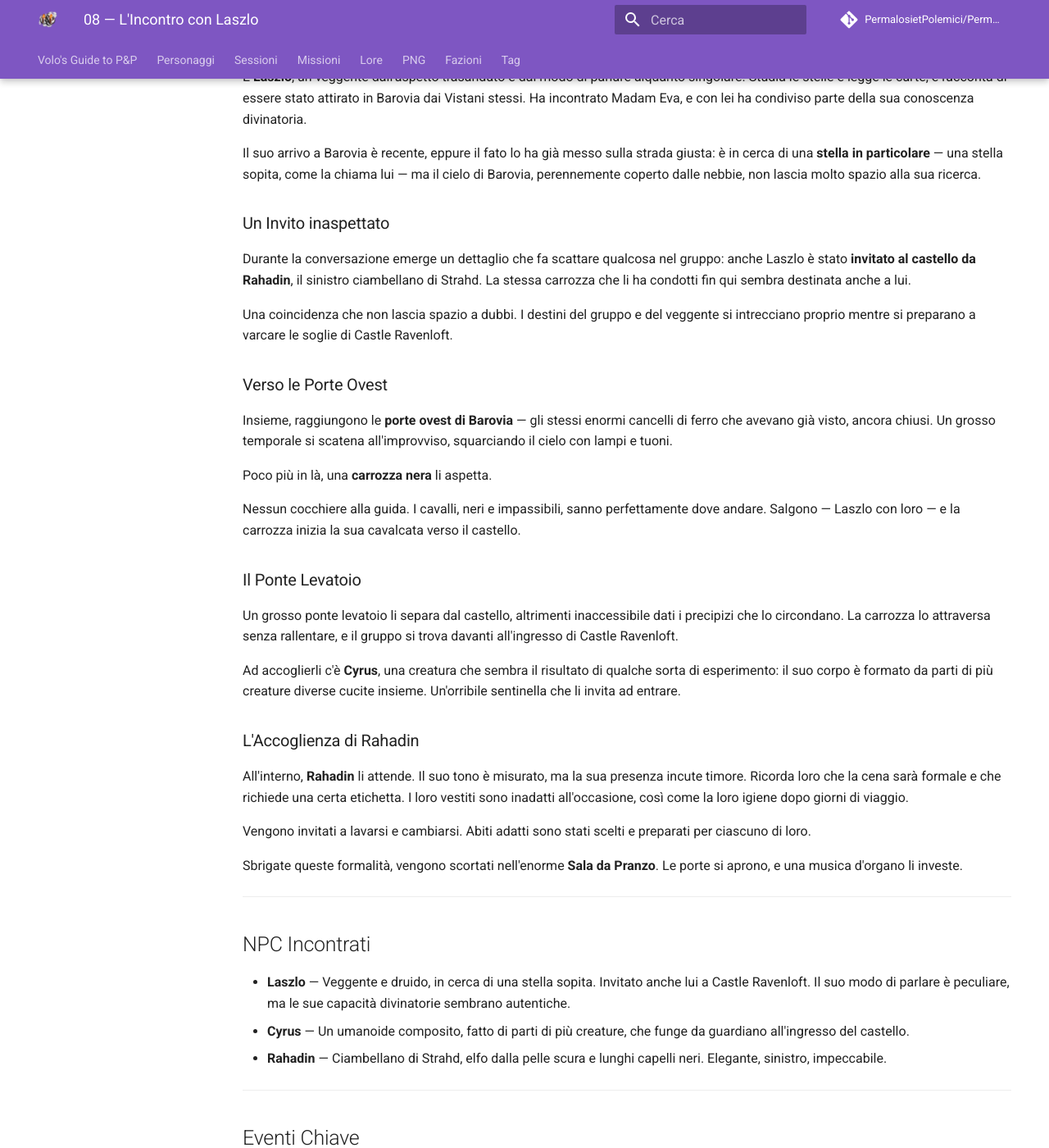
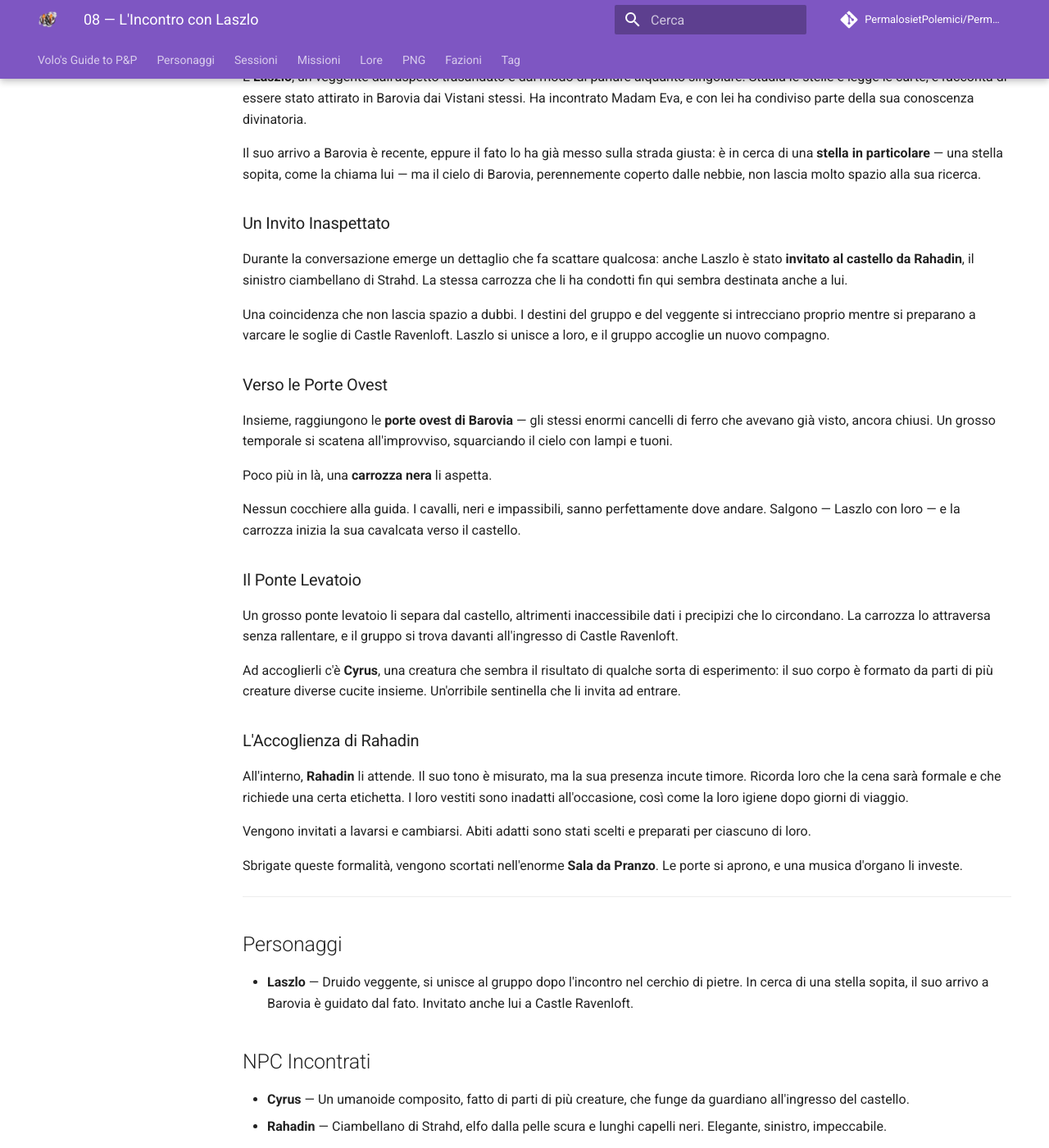
Before and after one commit to PermalosietPolemici/PermalosietPolemici.github.io, an MkDocs documentation site: the page built from docs/sessioni/strahd/08-laszlo.md, in a window 1280 px wide and 1400 px high, scrolled down 581 px. Shown: the whole window at 82% size. Built offline with MkDocs 1.6.1 and Material for MkDocs 9.7.7, drawn with Linux system fonts in a browser that asks for light colours; comment, search, counter and statistics services are not loaded; some of the changed text lies outside the part shown.

Commit message:
Corretto: Laszlo è un PG, non un NPC
- Capitolo 08: Laszlo spostato da 'NPC Incontrati' a 'Personaggi'
- Tono generale corretto: Laszlo è un compagno che si unisce al gruppo, non un PNG

```diff
--- a/docs/sessioni/strahd/08-laszlo.md
+++ b/docs/sessioni/strahd/08-laszlo.md
@@ -1,6 +1,6 @@
 # 08 — L'Incontro con Laszlo
 
-> *Il druido veggente nel cerchio di pietre infestato dagli insetti. Destini che si incrociano sulla strada per Ravenloft.*
+> *Il druido veggente nel cerchio di pietre infestato dagli insetti. Un nuovo compagno si unisce al gruppo sulla strada per Ravenloft.*
 
 ---
 
@@ -20,11 +20,11 @@ Liberata l'area dagli insetti, il gruppo fa la conoscenza della figura nel cerch
 
 Il suo arrivo a Barovia è recente, eppure il fato lo ha già messo sulla strada giusta: è in cerca di una **stella in particolare** — una stella sopita, come la chiama lui — ma il cielo di Barovia, perennemente coperto dalle nebbie, non lascia molto spazio alla sua ricerca.
 
-### Un Invito inaspettato
+### Un Invito Inaspettato
 
-Durante la conversazione emerge un dettaglio che fa scattare qualcosa nel gruppo: anche Laszlo è stato **invitato al castello da Rahadin**, il sinistro ciambellano di Strahd. La stessa carrozza che li ha condotti fin qui sembra destinata anche a lui.
+Durante la conversazione emerge un dettaglio che fa scattare qualcosa: anche Laszlo è stato **invitato al castello da Rahadin**, il sinistro ciambellano di Strahd. La stessa carrozza che li ha condotti fin qui sembra destinata anche a lui.
 
-Una coincidenza che non lascia spazio a dubbi. I destini del gruppo e del veggente si intrecciano proprio mentre si preparano a varcare le soglie di Castle Ravenloft.
+Una coincidenza che non lascia spazio a dubbi. I destini del gruppo e del veggente si intrecciano proprio mentre si preparano a varcare le soglie di Castle Ravenloft. Laszlo si unisce a loro, e il gruppo accoglie un nuovo compagno.
 
 ### Verso le Porte Ovest
 
@@ -50,9 +50,12 @@ Sbrigate queste formalità, vengono scortati nell'enorme **Sala da Pranzo**. Le
 
 ---
 
+## Personaggi
+
+- **Laszlo** — Druido veggente, si unisce al gruppo dopo l'incontro nel cerchio di pietre. In cerca di una stella sopita, il suo arrivo a Barovia è guidato dal fato. Invitato anche lui a Castle Ravenloft.
+
 ## NPC Incontrati
 
-- **Laszlo** — Veggente e druido, in cerca di una stella sopita. Invitato anche lui a Castle Ravenloft. Il suo modo di parlare è peculiare, ma le sue capacità divinatorie sembrano autentiche.
 - **Cyrus** — Un umanoide composito, fatto di parti di più creature, che funge da guardiano all'ingresso del castello.
 - **Rahadin** — Ciambellano di Strahd, elfo dalla pelle scura e lunghi capelli neri. Elegante, sinistro, impeccabile.
 
@@ -62,7 +65,7 @@ Sbrigate queste formalità, vengono scortati nell'enorme **Sala da Pranzo**. Le
 
 - Una luce nel bosco conduce a un cerchio di pietre
 - Incontro con Laszlo, druido veggente in cerca di una stella
-- Laszlo è stato invitato al castello da Rahadin, come il gruppo
+- Laszlo è stato invitato al castello da Rahadin, come il gruppo, e si unisce a loro
 - Viaggio insieme verso le porte ovest di Barovia
 - Carrozza senza cocchiere li trasporta a Castle Ravenloft
 - Attraversamento del ponte levatoio
```
